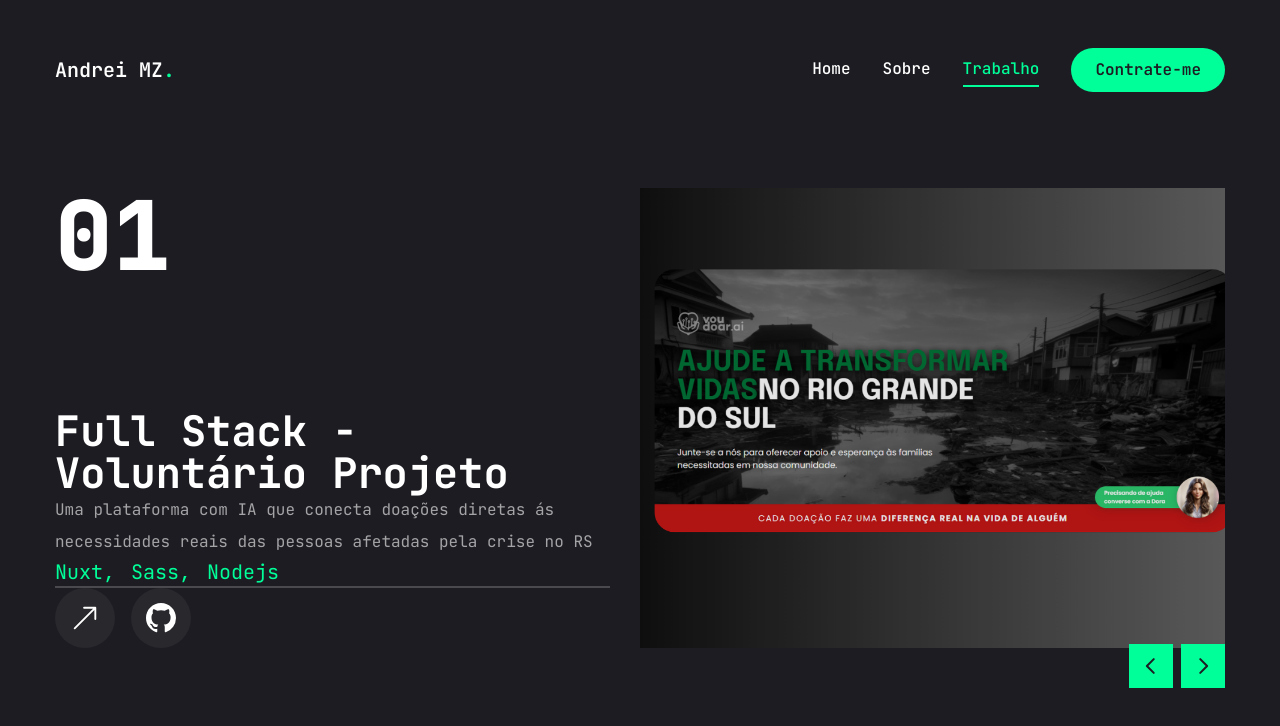
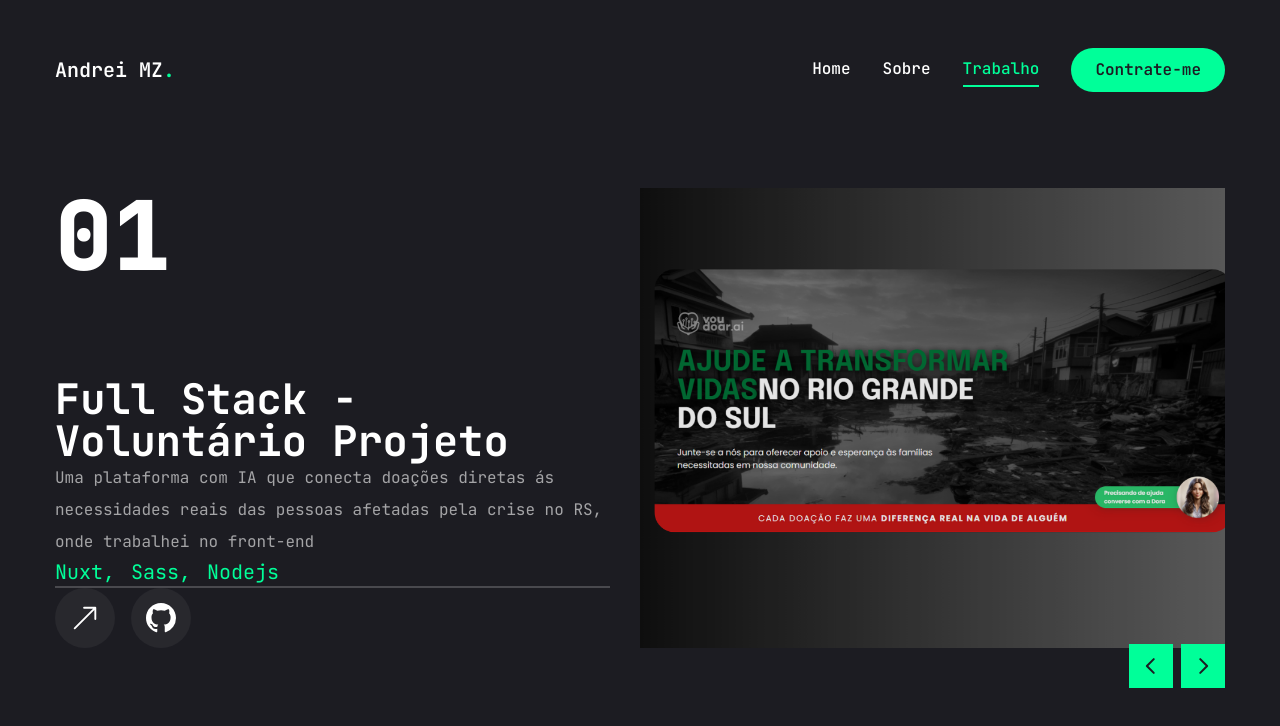
Before and after one commit to Andrei-MZ/Portfolio-Andrei, a Next.js app: page /trabalho in a window 1280 px wide. Shown: the top 726 px of the page. Built offline with nearby package versions, Linux system fonts and the light colour scheme.

Commit message:
🚀 feat: nova descrição

```diff
--- a/src/app/trabalho/page.jsx
+++ b/src/app/trabalho/page.jsx
@@ -19,7 +19,7 @@ const projects = [
     num: "01",
     category: "Full stack - Voluntário",
     title: "projeto 1",
-    description: "Uma plataforma com IA que conecta doações diretas ás necessidades reais das pessoas afetadas pela crise no RS",
+    description: "Uma plataforma com IA que conecta doações diretas ás necessidades reais das pessoas afetadas pela crise no RS, onde trabalhei no front-end",
     stack: [{ name: "Nuxt"}, { name: "Sass"}, { name: "Nodejs"},],
     image: "/assets/work/thumb4.png",
     live: "https://voudoar.ai/",
@@ -49,7 +49,7 @@ const projects = [
     num: "04",
     category: "Frontend - Challenger Tic Tac Toe",
     title: "project 4",
-    description: "Desenvolvi um clássico Jogo da Velha utilizando React e estilizei com Tailwind CSS.",
+    description: "Desafio do jogo da velha com React, para estudos de lógica",
     stack: [{ name: "Javascript"}, { name: "Tailwind"}, { name: "React"}],
     image: "/assets/work/thumb2.png",
     live: "https://desafio-jogo-da-velha.vercel.app/",
```
